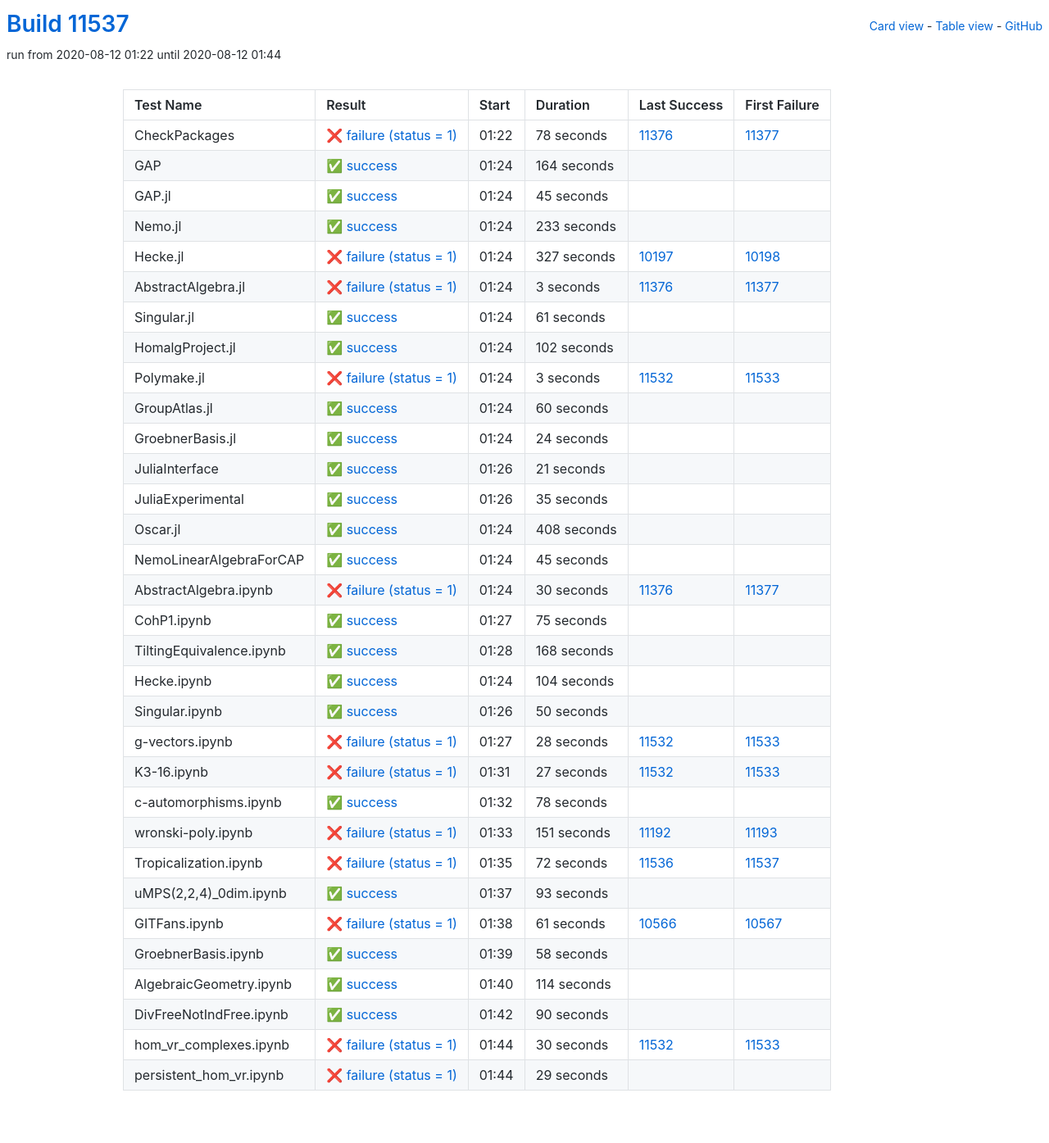
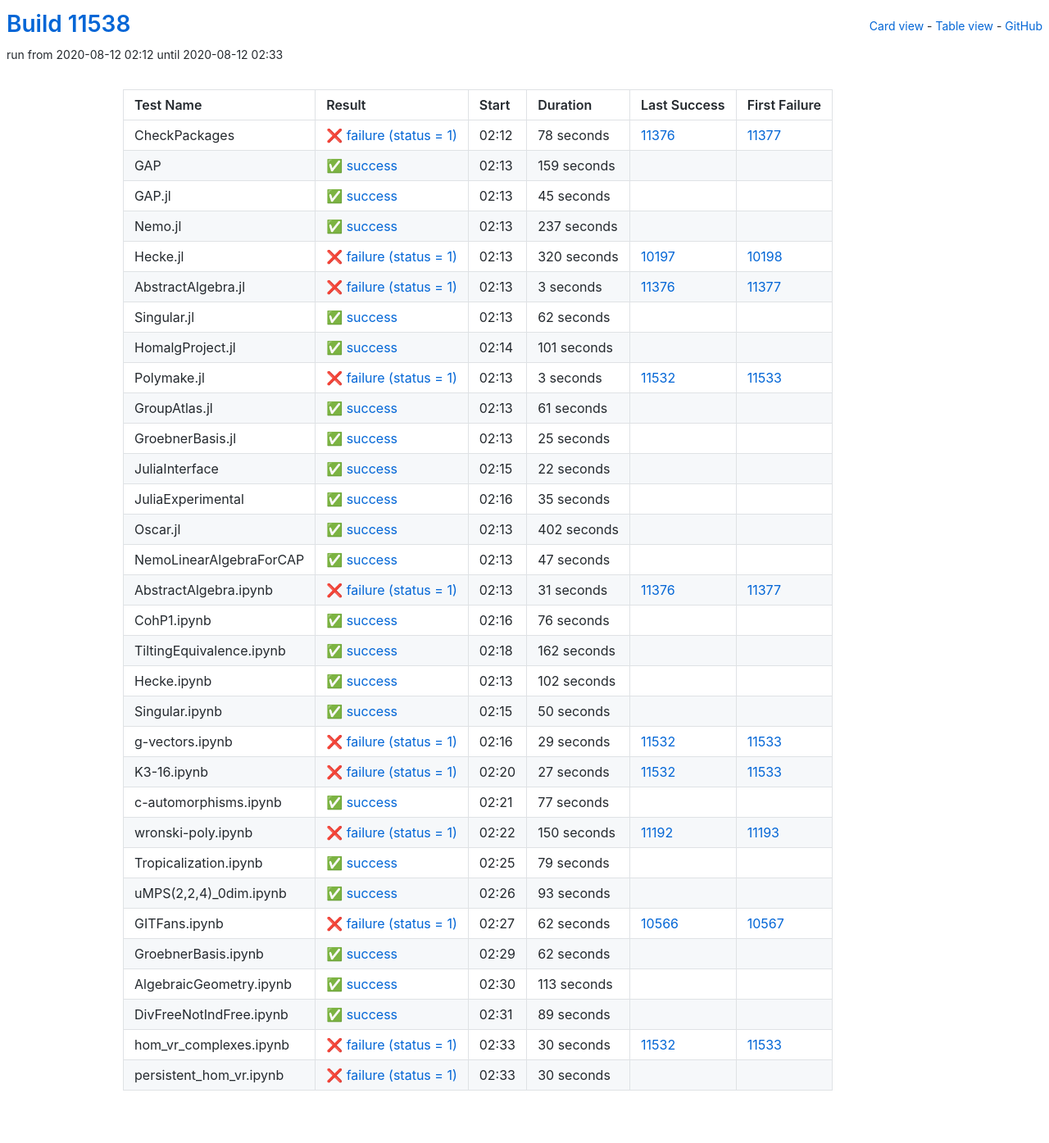
Before and after one commit to oscar-system/oscar-ci-status, a Jekyll site: the page built from table.html, in a window 1280 px wide. Shown: the whole page at 82% size. Built offline with Jekyll 4.4.1, drawn with Linux system fonts in a browser that asks for light colours.

Commit message:
Build #11538

```diff
--- a/_data/ci.yml
+++ b/_data/ci.yml
@@ -1,6 +1,6 @@
 ---
-build: 11537
-build_url: https://oscarci.mathematik.uni-kl.de/job/oscar/11537/
+build: 11538
+build_url: https://oscarci.mathematik.uni-kl.de/job/oscar/11538/
 job: oscar
 organization: oscar-system
 repo: oscar-ci-status
@@ -8,8 +8,8 @@
 tests:
 - name: CheckPackages
   id: checkpackages
-  log: https://oscarci.mathematik.uni-kl.de/job/oscar/11537/artifact/logs/build-11537/CheckPackages.log
-  start: 2020-08-12 01:22
+  log: https://oscarci.mathematik.uni-kl.de/job/oscar/11538/artifact/logs/build-11538/CheckPackages.log
+  start: 2020-08-12 02:12
   success: false
   exitcode: 1
   status: failure
@@ -20,20 +20,20 @@
   first_failure_url: https://oscarci.mathematik.uni-kl.de/job/oscar/11377/
 - name: GAP
   id: gap
-  log: https://oscarci.mathematik.uni-kl.de/job/oscar/11537/artifact/logs/build-11537/GAP.log
-  start: 2020-08-12 01:24
+  log: https://oscarci.mathematik.uni-kl.de/job/oscar/11538/artifact/logs/build-11538/GAP.log
+  start: 2020-08-12 02:13
   success: true
   exitcode: 0
   status: success
-  duration: 164
+  duration: 159
   last_success: false
   last_success_url:
   first_failure: false
   first_failure_url:
 - name: GAP.jl
   id: gap-jl
-  log: https://oscarci.mathematik.uni-kl.de/job/oscar/11537/artifact/logs/build-11537/GAP.jl.log
-  start: 2020-08-12 01:24
+  log: https://oscarci.mathematik.uni-kl.de/job/oscar/11538/artifact/logs/build-11538/GAP.jl.log
+  start: 2020-08-12 02:13
   success: true
   exitcode: 0
   status: success
@@ -44,32 +44,32 @@
   first_failure_url:
 - name: Nemo.jl
   id: nemo-jl
-  log: https://oscarci.mathematik.uni-kl.de/job/oscar/11537/artifact/logs/build-11537/Nemo.jl.log
-  start: 2020-08-12 01:24
+  log: https://oscarci.mathematik.uni-kl.de/job/oscar/11538/artifact/logs/build-11538/Nemo.jl.log
+  start: 2020-08-12 02:13
   success: true
   exitcode: 0
   status: success
-  duration: 233
+  duration: 237
   last_success: false
   last_success_url:
   first_failure: false
   first_failure_url:
 - name: Hecke.jl
   id: hecke-jl
-  log: https://oscarci.mathematik.uni-kl.de/job/oscar/11537/artifact/logs/build-11537/Hecke.jl.log
-  start: 2020-08-12 01:24
+  log: https://oscarci.mathematik.uni-kl.de/job/oscar/11538/artifact/logs/build-11538/Hecke.jl.log
+  start: 2020-08-12 02:13
   success: false
   exitcode: 1
   status: failure
-  duration: 327
+  duration: 320
   last_success: 10197
   last_success_url: https://oscarci.mathematik.uni-kl.de/job/oscar/10197/
   first_failure: 10198
   first_failure_url: https://oscarci.mathematik.uni-kl.de/job/oscar/10198/
 - name: AbstractAlgebra.jl
   id: abstractalgebra-jl
-  log: https://oscarci.mathematik.uni-kl.de/job/oscar/11537/artifact/logs/build-11537/AbstractAlgebra.jl.log
-  start: 2020-08-12 01:24
+  log: https://oscarci.mathematik.uni-kl.de/job/oscar/11538/artifact/logs/build-11538/AbstractAlgebra.jl.log
+  start: 2020-08-12 02:13
   success: false
   exitcode: 1
   status: failure
@@ -80,32 +80,32 @@
   first_failure_url: https://oscarci.mathematik.uni-kl.de/job/oscar/11377/
 - name: Singular.jl
   id: singular-jl
-  log: https://oscarci.mathematik.uni-kl.de/job/oscar/11537/artifact/logs/build-11537/Singular.jl.log
-  start: 2020-08-12 01:24
+  log: https://oscarci.mathematik.uni-kl.de/job/oscar/11538/artifact/logs/build-11538/Singular.jl.log
+  start: 2020-08-12 02:13
   success: true
   exitcode: 0
   status: success
-  duration: 61
+  duration: 62
   last_success: false
   last_success_url:
   first_failure: false
   first_failure_url:
 - name: HomalgProject.jl
   id: homalgproject-jl
-  log: https://oscarci.mathematik.uni-kl.de/job/oscar/11537/artifact/logs/build-11537/HomalgProject.jl.log
-  start: 2020-08-12 01:24
+  log: https://oscarci.mathematik.uni-kl.de/job/oscar/11538/artifact/logs/build-11538/HomalgProject.jl.log
+  start: 2020-08-12 02:14
   success: true
   exitcode: 0
   status: success
-  duration: 102
+  duration: 101
   last_success: false
   last_success_url:
   first_failure: false
   first_failure_url:
 - name: Polymake.jl
   id: polymake-jl
-  log: https://oscarci.mathematik.uni-kl.de/job/oscar/11537/artifact/logs/build-11537/Polymake.jl.log
-  start: 2020-08-12 01:24
+  log: https://oscarci.mathematik.uni-kl.de/job/oscar/11538/artifact/logs/build-11538/Polymake.jl.log
+  start: 2020-08-12 02:13
   success: false
   exitcode: 1
   status: failure
@@ -116,44 +116,44 @@
   first_failure_url: https://oscarci.mathematik.uni-kl.de/job/oscar/11533/
 - name: GroupAtlas.jl
   id: groupatlas-jl
-  log: https://oscarci.mathematik.uni-kl.de/job/oscar/11537/artifact/logs/build-11537/GroupAtlas.jl.log
-  start: 2020-08-12 01:24
+  log: https://oscarci.mathematik.uni-kl.de/job/oscar/11538/artifact/logs/build-11538/GroupAtlas.jl.log
+  start: 2020-08-12 02:13
   success: true
   exitcode: 0
   status: success
-  duration: 60
+  duration: 61
   last_success: false
   last_success_url:
   first_failure: false
   first_failure_url:
 - name: GroebnerBasis.jl
   id: groebnerbasis-jl
-  log: https://oscarci.mathematik.uni-kl.de/job/oscar/11537/artifact/logs/build-11537/GroebnerBasis.jl.log
-  start: 2020-08-12 01:24
+  log: https://oscarci.mathematik.uni-kl.de/job/oscar/11538/artifact/logs/build-11538/GroebnerBasis.jl.log
+  start: 2020-08-12 02:13
   success: true
   exitcode: 0
   status: success
-  duration: 24
+  duration: 25
   last_success: false
   last_success_url:
   first_failure: false
   first_failure_url:
 - name: JuliaInterface
   id: juliainterface
-  log: https://oscarci.mathematik.uni-kl.de/job/oscar/11537/artifact/logs/build-11537/JuliaInterface.log
-  start: 2020-08-12 01:26
+  log: https://oscarci.mathematik.uni-kl.de/job/oscar/11538/artifact/logs/build-11538/JuliaInterface.log
+  start: 2020-08-12 02:15
   success: true
   exitcode: 0
   status: success
-  duration: 21
+  duration: 22
   last_success: false
   last_success_url:
   first_failure: false
   first_failure_url:
 - name: JuliaExperimental
   id: juliaexperimental
-  log: https://oscarci.mathematik.uni-kl.de/job/oscar/11537/artifact/logs/build-11537/JuliaExperimental.log
-  start: 2020-08-12 01:26
+  log: https://oscarci.mathematik.uni-kl.de/job/oscar/11538/artifact/logs/build-11538/JuliaExperimental.log
+  start: 2020-08-12 02:16
   success: true
   exitcode: 0
   status: success
@@ -164,80 +164,80 @@
   first_failure_url:
 - name: Oscar.jl
   id: oscar-jl
-  log: https://oscarci.mathematik.uni-kl.de/job/oscar/11537/artifact/logs/build-11537/Oscar.jl.log
-  start: 2020-08-12 01:24
+  log: https://oscarci.mathematik.uni-kl.de/job/oscar/11538/artifact/logs/build-11538/Oscar.jl.log
+  start: 2020-08-12 02:13
   success: true
   exitcode: 0
   status: success
-  duration: 408
+  duration: 402
   last_success: false
   last_success_url:
   first_failure: false
   first_failure_url:
 - name: NemoLinearAlgebraForCAP
   id: nemolinearalgebraforcap
-  log: https://oscarci.mathematik.uni-kl.de/job/oscar/11537/artifact/logs/build-11537/NemoLinearAlgebraForCAP.log
-  start: 2020-08-12 01:24
+  log: https://oscarci.mathematik.uni-kl.de/job/oscar/11538/artifact/logs/build-11538/NemoLinearAlgebraForCAP.log
+  start: 2020-08-12 02:13
   success: true
   exitcode: 0
   status: success
-  duration: 45
+  duration: 47
   last_success: false
   last_success_url:
   first_failure: false
   first_failure_url:
 - name: AbstractAlgebra.ipynb
   id: abstractalgebra-ipynb
-  log: https://oscarci.mathematik.uni-kl.de/job/oscar/11537/artifact/logs/build-11537/AbstractAlgebra.ipynb.log
-  start: 2020-08-12 01:24
+  log: https://oscarci.mathematik.uni-kl.de/job/oscar/11538/artifact/logs/build-11538/AbstractAlgebra.ipynb.log
+  start: 2020-08-12 02:13
   success: false
   exitcode: 1
   status: failure
-  duration: 30
+  duration: 31
   last_success: 11376
   last_success_url: https://oscarci.mathematik.uni-kl.de/job/oscar/11376/
   first_failure: 11377
   first_failure_url: https://oscarci.mathematik.uni-kl.de/job/oscar/11377/
 - name: CohP1.ipynb
   id: cohp1-ipynb
-  log: https://oscarci.mathematik.uni-kl.de/job/oscar/11537/artifact/logs/build-11537/CohP1.ipynb.log
-  start: 2020-08-12 01:27
+  log: https://oscarci.mathematik.uni-kl.de/job/oscar/11538/artifact/logs/build-11538/CohP1.ipynb.log
+  start: 2020-08-12 02:16
   success: true
   exitcode: 0
   status: success
-  duration: 75
+  duration: 76
   last_success: false
   last_success_url:
   first_failure: false
   first_failure_url:
 - name: TiltingEquivalence.ipynb
   id: tiltingequivalence-ipynb
-  log: https://oscarci.mathematik.uni-kl.de/job/oscar/11537/artifact/logs/build-11537/TiltingEquivalence.ipynb.log
-  start: 2020-08-12 01:28
+  log: https://oscarci.mathematik.uni-kl.de/job/oscar/11538/artifact/logs/build-11538/TiltingEquivalence.ipynb.log
+  start: 2020-08-12 02:18
   success: true
   exitcode: 0
   status: success
-  duration: 168
+  duration: 162
   last_success: false
   last_success_url:
   first_failure: false
   first_failure_url:
 - name: Hecke.ipynb
   id: hecke-ipynb
-  log: https://oscarci.mathematik.uni-kl.de/job/oscar/11537/artifact/logs/build-11537/Hecke.ipynb.log
-  start: 2020-08-12 01:24
+  log: https://oscarci.mathematik.uni-kl.de/job/oscar/11538/artifact/logs/build-11538/Hecke.ipynb.log
+  start: 2020-08-12 02:13
   success: true
   exitcode: 0
   status: success
-  duration: 104
+  duration: 102
   last_success: false
   last_success_url:
   first_failure: false
   first_failure_url:
 - name: Singular.ipynb
   id: singular-ipynb
-  log: https://oscarci.mathematik.uni-kl.de/job/oscar/11537/artifact/logs/build-11537/Singular.ipynb.log
-  start: 2020-08-12 01:26
+  log: https://oscarci.mathematik.uni-kl.de/job/oscar/11538/artifact/logs/build-11538/Singular.ipynb.log
+  start: 2020-08-12 02:15
   success: true
   exitcode: 0
   status: success
@@ -248,20 +248,20 @@
   first_failure_url:
 - name: g-vectors.ipynb
   id: g-vectors-ipynb
-  log: https://oscarci.mathematik.uni-kl.de/job/oscar/11537/artifact/logs/build-11537/g-vectors.ipynb.log
-  start: 2020-08-12 01:27
+  log: https://oscarci.mathematik.uni-kl.de/job/oscar/11538/artifact/logs/build-11538/g-vectors.ipynb.log
+  start: 2020-08-12 02:16
   success: false
   exitcode: 1
   status: failure
-  duration: 28
+  duration: 29
   last_success: 11532
   last_success_url: https://oscarci.mathematik.uni-kl.de/job/oscar/11532/
   first_failure: 11533
   first_failure_url: https://oscarci.mathematik.uni-kl.de/job/oscar/11533/
 - name: K3-16.ipynb
   id: k3-16-ipynb
-  log: https://oscarci.mathematik.uni-kl.de/job/oscar/11537/artifact/logs/build-11537/K3-16.ipynb.log
-  start: 2020-08-12 01:31
+  log: https://oscarci.mathematik.uni-kl.de/job/oscar/11538/artifact/logs/build-11538/K3-16.ipynb.log
+  start: 2020-08-12 02:20
   success: false
   exitcode: 1
   status: failure
@@ -272,44 +272,44 @@
   first_failure_url: https://oscarci.mathematik.uni-kl.de/job/oscar/11533/
 - name: c-automorphisms.ipynb
   id: c-automorphisms-ipynb
-  log: https://oscarci.mathematik.uni-kl.de/job/oscar/11537/artifact/logs/build-11537/c-automorphisms.ipynb.log
-  start: 2020-08-12 01:32
+  log: https://oscarci.mathematik.uni-kl.de/job/oscar/11538/artifact/logs/build-11538/c-automorphisms.ipynb.log
+  start: 2020-08-12 02:21
   success: true
   exitcode: 0
   status: success
-  duration: 78
+  duration: 77
   last_success: false
   last_success_url:
   first_failure: false
   first_failure_url:
 - name: wronski-poly.ipynb
   id: wronski-poly-ipynb
-  log: https://oscarci.mathematik.uni-kl.de/job/oscar/11537/artifact/logs/build-11537/wronski-poly.ipynb.log
-  start: 2020-08-12 01:33
+  log: https://oscarci.mathematik.uni-kl.de/job/oscar/11538/artifact/logs/build-11538/wronski-poly.ipynb.log
+  start: 2020-08-12 02:22
   success: false
   exitcode: 1
   status: failure
-  duration: 151
+  duration: 150
   last_success: 11192
   last_success_url: https://oscarci.mathematik.uni-kl.de/job/oscar/11192/
   first_failure: 11193
   first_failure_url: https://oscarci.mathematik.uni-kl.de/job/oscar/11193/
 - name: Tropicalization.ipynb
   id: tropicalization-ipynb
-  log: https://oscarci.mathematik.uni-kl.de/job/oscar/11537/artifact/logs/build-11537/Tropicalization.ipynb.log
-  start: 2020-08-12 01:35
-  success: false
-  exitcode: 1
-  status: failure
-  duration: 72
-  last_success: 11536
-  last_success_url: https://oscarci.mathematik.uni-kl.de/job/oscar/11536/
-  first_failure: 11537
-  first_failure_url: https://oscarci.mathematik.uni-kl.de/job/oscar/11537/
+  log: https://oscarci.mathematik.uni-kl.de/job/oscar/11538/artifact/logs/build-11538/Tropicalization.ipynb.log
+  start: 2020-08-12 02:25
+  success: true
+  exitcode: 0
+  status: success
+  duration: 79
+  last_success: false
+  last_success_url:
+  first_failure: false
+  first_failure_url:
 - name: uMPS(2,2,4)_0dim.ipynb
   id: umps-2-2-4-0dim-ipynb
-  log: https://oscarci.mathematik.uni-kl.de/job/oscar/11537/artifact/logs/build-11537/uMPS-2-2-4-_0dim.ipynb.log
-  start: 2020-08-12 01:37
+  log: https://oscarci.mathematik.uni-kl.de/job/oscar/11538/artifact/logs/build-11538/uMPS-2-2-4-_0dim.ipynb.log
+  start: 2020-08-12 02:26
   success: true
   exitcode: 0
   status: success
@@ -320,56 +320,56 @@
   first_failure_url:
 - name: GITFans.ipynb
   id: gitfans-ipynb
-  log: https://oscarci.mathematik.uni-kl.de/job/oscar/11537/artifact/logs/build-11537/GITFans.ipynb.log
-  start: 2020-08-12 01:38
+  log: https://oscarci.mathematik.uni-kl.de/job/oscar/11538/artifact/logs/build-11538/GITFans.ipynb.log
+  start: 2020-08-12 02:27
   success: false
   exitcode: 1
   status: failure
-  duration: 61
+  duration: 62
   last_success: 10566
   last_success_url: https://oscarci.mathematik.uni-kl.de/job/oscar/10566/
   first_failure: 10567
   first_failure_url: https://oscarci.mathematik.uni-kl.de/job/oscar/10567/
 - name: GroebnerBasis.ipynb
   id: groebnerbasis-ipynb
-  log: https://oscarci.mathematik.uni-kl.de/job/oscar/11537/artifact/logs/build-11537/GroebnerBasis.ipynb.log
-  start: 2020-08-12 01:39
+  log: https://oscarci.mathematik.uni-kl.de/job/oscar/11538/artifact/logs/build-11538/GroebnerBasis.ipynb.log
+  start: 2020-08-12 02:29
   success: true
   exitcode: 0
   status: success
-  duration: 58
+  duration: 62
   last_success: false
   last_success_url:
   first_failure: false
   first_failure_url:
 - name: AlgebraicGeometry.ipynb
   id: algebraicgeometry-ipynb
-  log: https://oscarci.mathematik.uni-kl.de/job/oscar/11537/artifact/logs/build-11537/AlgebraicGeometry.ipynb.log
-  start: 2020-08-12 01:40
+  log: https://oscarci.mathematik.uni-kl.de/job/oscar/11538/artifact/logs/build-11538/AlgebraicGeometry.ipynb.log
+  start: 2020-08-12 02:30
   success: true
   exitcode: 0
   status: success
-  duration: 114
+  duration: 113
   last_success: false
   last_success_url:
   first_failure: false
   first_failure_url:
 - name: DivFreeNotIndFree.ipynb
   id: divfreenotindfree-ipynb
-  log: https://oscarci.mathematik.uni-kl.de/job/oscar/11537/artifact/logs/build-11537/DivFreeNotIndFree.ipynb.log
-  start: 2020-08-12 01:42
+  log: https://oscarci.mathematik.uni-kl.de/job/oscar/11538/artifact/logs/build-11538/DivFreeNotIndFree.ipynb.log
+  start: 2020-08-12 02:31
   success: true
   exitcode: 0
   status: success
-  duration: 90
+  duration: 89
   last_success: false
   last_success_url:
   first_failure: false
   first_failure_url:
 - name: hom_vr_complexes.ipynb
   id: hom-vr-complexes-ipynb
-  log: https://oscarci.mathematik.uni-kl.de/job/oscar/11537/artifact/logs/build-11537/hom_vr_complexes.ipynb.log
-  start: 2020-08-12 01:44
+  log: https://oscarci.mathematik.uni-kl.de/job/oscar/11538/artifact/logs/build-11538/hom_vr_complexes.ipynb.log
+  start: 2020-08-12 02:33
   success: false
   exitcode: 1
   status: failure
@@ -380,12 +380,12 @@
   first_failure_url: https://oscarci.mathematik.uni-kl.de/job/oscar/11533/
 - name: persistent_hom_vr.ipynb
   id: persistent-hom-vr-ipynb
-  log: https://oscarci.mathematik.uni-kl.de/job/oscar/11537/artifact/logs/build-11537/persistent_hom_vr.ipynb.log
-  start: 2020-08-12 01:44
+  log: https://oscarci.mathematik.uni-kl.de/job/oscar/11538/artifact/logs/build-11538/persistent_hom_vr.ipynb.log
+  start: 2020-08-12 02:33
   success: false
   exitcode: 1
   status: failure
-  duration: 29
+  duration: 30
   last_success: false
   last_success_url:
   first_failure: false
```
Also changed, not shown: README.md.
